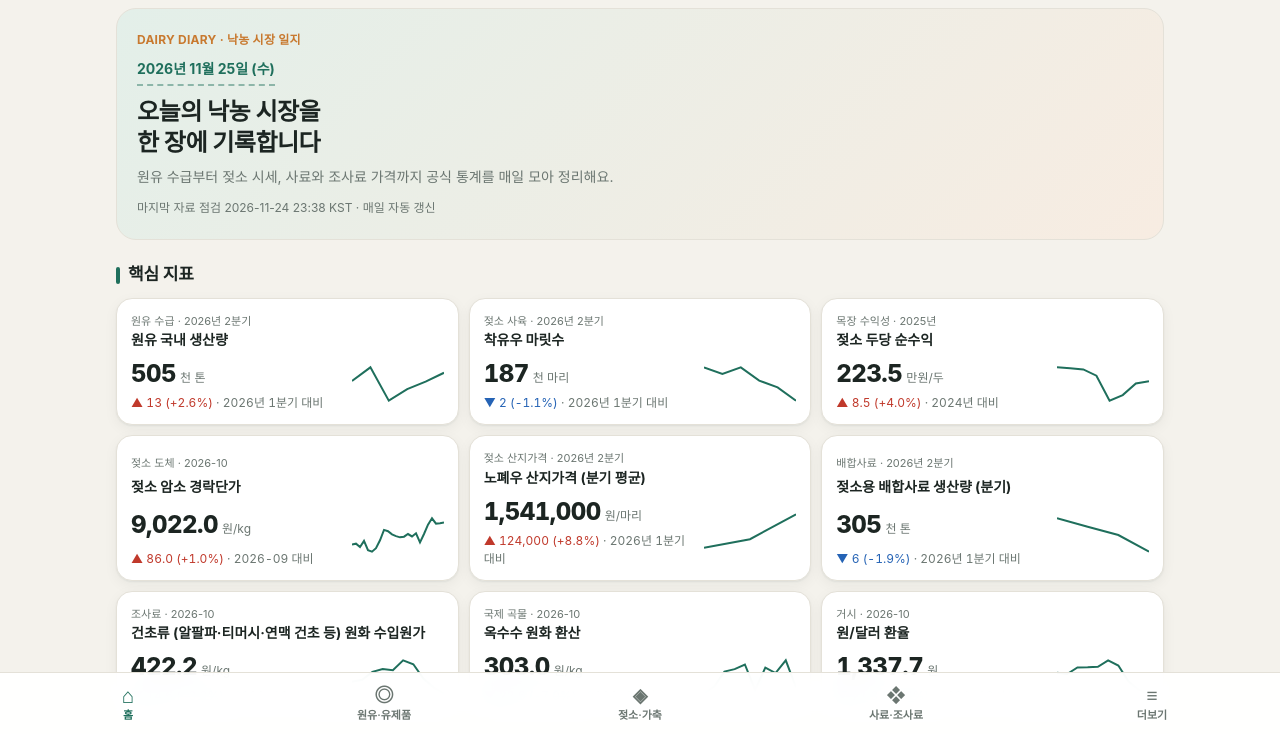
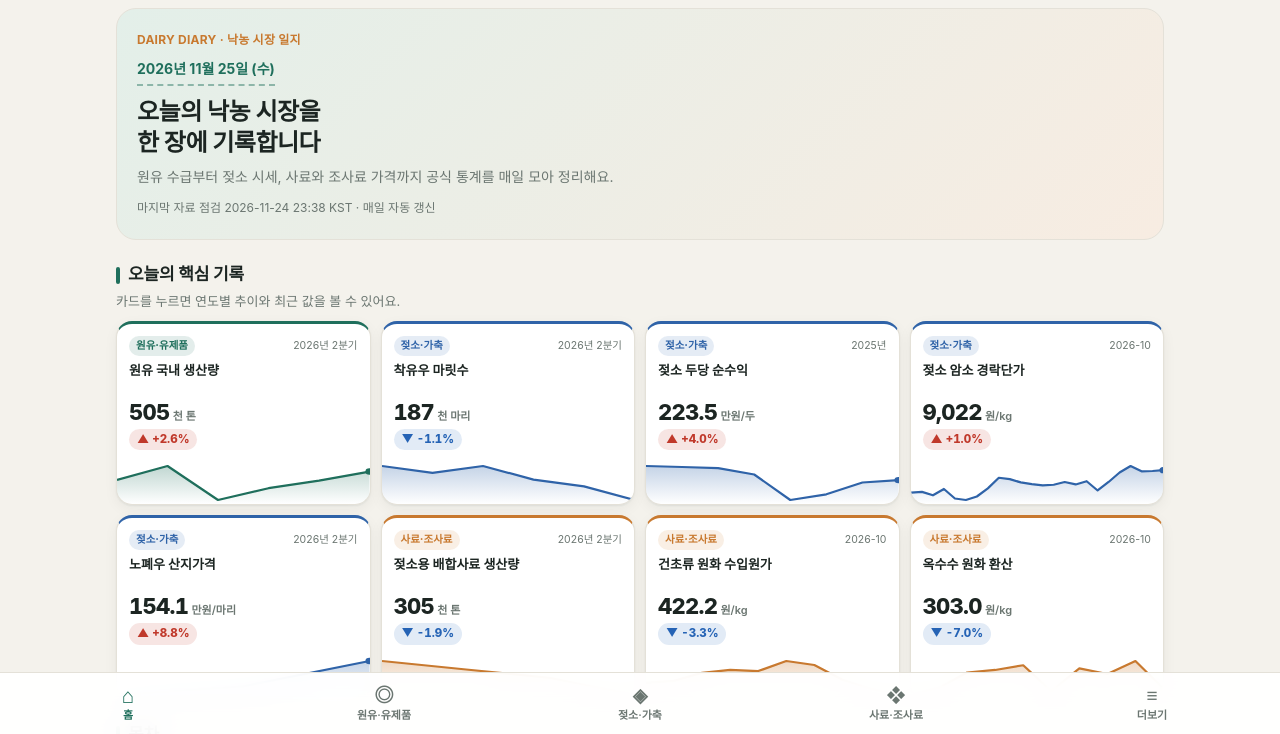
Before and after one commit to sungpyo15-ship-it/dairy-insight, a plain HTML site: page index.html in a window 1280 px wide. Shown: the part 64-798 px from the top of the page. Drawn offline with Linux system fonts and the light colour scheme.

Commit message:
홈 핵심 지표를 '오늘의 핵심 기록' 타일 디자인으로 변경
- 휴대폰 2열·넓은 화면 4열, 분야별 색 꼬리표(원유·젖소·사료)와 상단 색 띠
- 큰 숫자 + 증감 배지 + 면적형 미니 그래프
- 타일용 짧은 이름, 10만 원 이상은 만원 단위, 1,000 이상 원/kg은 정수 표시
- 홈 타일 8개로 정리(환율은 사료·조사료 탭)

Co-Authored-By: Claude Opus 5.5 <noreply@anthropic.com>
Claude-Session: https://claude.ai/code/session_013ZkpgstzE1RzZdmP9VWB3o

```diff
--- a/app.js
+++ b/app.js
@@ -283,7 +283,7 @@ const SECTIONS = {
 };
 // 홈 '핵심 지표' (있는 것만 순서대로 표시)
 const HOME_KPIS = ['krei_prod', 'krei_milking', 'kosis_profit_net', 'cow_price', 'krei_price_cull_cow', 'krei_feed_total',
-  'imp_k_121490', 'grain_krw_Maize', 'usdkrw'];
+  'imp_k_121490', 'grain_krw_Maize'];
 
 let BY_ID = {};
 
@@ -326,7 +326,7 @@ async function load() {
 
 // ---- 카드 -----------------------------------------------------------------
 const tLabel = (i, t) => (i.cycle === '분기' ? `${t.slice(0, 4)}년 ${Math.ceil(+t.slice(5, 7) / 3)}분기` : i.cycle === '연간' ? `${t}년` : t);
-const digits = (i, v) => ((['원', '원/kg'].includes(i.unit) && Math.abs(v) < 10000) || ['만원/두', '%'].includes(i.unit) || (i.unit === '마리' && Math.abs(v) < 1000 && v % 1) ? 1 : 0);
+const digits = (i, v) => ((i.unit === '원' && Math.abs(v) < 10000) || (i.unit === '원/kg' && Math.abs(v) < 1000) || ['만원/두', '%'].includes(i.unit) || (i.unit === '마리' && Math.abs(v) < 1000 && v % 1) ? 1 : 0);
 
 function change(s) {
   if (s.length < 2) return null;
@@ -359,9 +359,48 @@ function card(i, { showGroup = false } = {}) {
 }
 
 // ---- 홈 -------------------------------------------------------------------
+// 홈 '오늘의 핵심 기록' 타일: 분야 색 꼬리표 + 큰 숫자 + 증감 배지 + 면적형 미니 그래프
+const SECTION_TAG = { milk: ['원유·유제품', 'milk'], cattle: ['젖소·가축', 'cattle'], feed: ['사료·조사료', 'feed'] };
+function sectionOf(i) {
+  if (i.group === '거시') return ['환율', 'macro'];
+  const key = Object.keys(SECTIONS).find((k) => SECTIONS[k].subs.some((sb) => sb.groups.includes(i.group)));
+  return SECTION_TAG[key] || ['기타', 'macro'];
+}
+function sparkArea(s, id) {
+  const h = s.map((p) => p.v).slice(-24);
+  if (h.length < 2) return '';
+  const w = 200, ht = 44, min = Math.min(...h), max = Math.max(...h), r = max - min || 1;
+  const pts = h.map((v, k) => [k / (h.length - 1) * w, ht - 4 - ((v - min) / r) * (ht - 10)]);
+  const line = pts.map((q) => q.join(',')).join(' ');
+  const gid = 'g' + id.replace(/\W/g, '');
+  const [lx, ly] = pts[pts.length - 1];
+  return `<svg class="kpi-spark" viewBox="0 0 ${w} ${ht}" preserveAspectRatio="none" aria-hidden="true">
+    <defs><linearGradient id="${gid}" x1="0" y1="0" x2="0" y2="1"><stop offset="0" stop-color="currentColor" stop-opacity=".28"/><stop offset="1" stop-color="currentColor" stop-opacity="0"/></linearGradient></defs>
+    <polygon points="0,${ht} ${line} ${w},${ht}" fill="url(#${gid})"/>
+    <polyline points="${line}" fill="none" stroke="currentColor" stroke-width="2.2" vector-effect="non-scaling-stroke" stroke-linejoin="round"/>
+    <circle cx="${lx}" cy="${ly}" r="3.2" fill="currentColor"/></svg>`;
+}
+// 타일용 짧은 이름·단위: 괄호 설명 제거(기간은 위에 표시), 10만 원 이상 '원/…'은 만원 단위로
+const shortName = (n) => n.replace(/\s*\([^)]*\)/g, '').trim();
+function tileValue(i, v) {
+  if (/^원\//.test(i.unit) && Math.abs(v) >= 100000) return [fmt(v / 10000, 1), '만' + i.unit];
+  return [fmt(v, digits(i, v)), i.unit];
+}
+function kpiTile(i) {
+  const last = i.series[i.series.length - 1], c = change(i.series), [tag, cls] = sectionOf(i);
+  const [val, unit] = tileValue(i, last.v);
+  return `<button class="card kpi kpi-${cls}" data-id="${esc(i.id)}">
+    <span class="kpi-top"><span class="kpi-tag">${esc(tag)}</span><span class="kpi-when">${esc(tLabel(i, last.t))}</span></span>
+    <span class="kpi-name">${esc(shortName(i.name))}</span>
+    <span class="kpi-val">${val}<small>${esc(unit)}</small></span>
+    ${c ? `<span class="kpi-chg ${c.cls}">${c.arrow} ${c.pct >= 0 ? '+' : ''}${fmt(c.pct, 1)}%</span>` : '<span class="kpi-chg flat">비교 없음</span>'}
+    ${sparkArea(i.series, i.id)}
+  </button>`;
+}
+
 function renderHome() {
   const kpis = HOME_KPIS.map((id) => BY_ID[id]).filter((i) => i && i.series.length);
-  $('#homeKpis').innerHTML = kpis.map((i) => card(i, { showGroup: true })).join('') || '<p class="hint">자료를 불러오는 중입니다.</p>';
+  $('#homeKpis').innerHTML = kpis.map(kpiTile).join('') || '<p class="hint">자료를 불러오는 중입니다.</p>';
   $('#homeToc').innerHTML = Object.entries(SECTIONS).map(([key, s]) => {
     const n = INDICATORS.filter((i) => s.subs.some((sb) => sb.groups.includes(i.group)) && !i.sub && i.series.length).length;
     return `<a class="toc-card" href="#${key}">
--- a/index.html
+++ b/index.html
@@ -32,8 +32,9 @@
         <p class="stamp" id="stamp"></p>
       </div>
 
-      <h2 class="sec-title">핵심 지표</h2>
-      <div class="cards" id="homeKpis"></div>
+      <h2 class="sec-title">오늘의 핵심 기록</h2>
+      <p class="sec-desc">카드를 누르면 연도별 추이와 최근 값을 볼 수 있어요.</p>
+      <div class="kpi-grid" id="homeKpis"></div>
 
       <h2 class="sec-title">목차</h2>
       <div class="toc-grid" id="homeToc"></div>
--- a/styles.css
+++ b/styles.css
@@ -278,3 +278,36 @@ details.panel summary { cursor: pointer; font-weight: 700; font-size: 15px; }
   font-size: 14px; font-weight: 700; color: var(--brand);
   border-bottom: 2px dashed color-mix(in srgb, var(--brand) 45%, transparent);
 }
+
+/* 홈 '오늘의 핵심 기록' 타일 */
+:root { --c-milk: #1f6f5c; --c-cattle: #2f63a8; --c-feed: #c8792f; --c-macro: #6b7671; }
+@media (prefers-color-scheme: dark) { :root:not([data-theme="light"]) { --c-milk: #55bf9f; --c-cattle: #7eaaf0; --c-feed: #e0a066; --c-macro: #97a39e; } }
+:root[data-theme="dark"] { --c-milk: #55bf9f; --c-cattle: #7eaaf0; --c-feed: #e0a066; --c-macro: #97a39e; }
+.kpi-grid { display: grid; grid-template-columns: repeat(2, minmax(0, 1fr)); gap: 10px; margin-top: 10px; }
+@media (min-width: 760px) { .kpi-grid { grid-template-columns: repeat(4, minmax(0, 1fr)); } }
+.card.kpi {
+  --kc: var(--c-macro);
+  display: flex; flex-direction: column; align-items: stretch; gap: 4px;
+  padding: 12px 12px 0; overflow: hidden; position: relative;
+  border-top: 3px solid var(--kc);
+}
+.kpi-milk { --kc: var(--c-milk) !important; } .kpi-cattle { --kc: var(--c-cattle) !important; }
+.kpi-feed { --kc: var(--c-feed) !important; } .kpi-macro { --kc: var(--c-macro) !important; }
+.kpi-top { display: flex; justify-content: space-between; align-items: center; gap: 6px; }
+.kpi-tag {
+  font-size: 10.5px; font-weight: 800; color: var(--kc); white-space: nowrap;
+  background: color-mix(in srgb, var(--kc) 12%, transparent); padding: 2px 7px; border-radius: 999px;
+}
+.kpi-when { font-size: 10.5px; color: var(--muted); white-space: nowrap; overflow: hidden; text-overflow: ellipsis; }
+.kpi-name {
+  font-size: 13px; font-weight: 650; line-height: 1.3; min-height: 2.6em; margin-top: 2px;
+  display: -webkit-box; -webkit-line-clamp: 2; -webkit-box-orient: vertical; overflow: hidden;
+}
+.kpi-val { font-size: 22px; font-weight: 800; letter-spacing: -.03em; font-variant-numeric: tabular-nums; line-height: 1.15;
+  white-space: nowrap; overflow: hidden; text-overflow: ellipsis; }
+.kpi-val small { font-size: 11px; font-weight: 600; color: var(--muted); margin-left: 3px; letter-spacing: 0; }
+.kpi-chg { align-self: flex-start; font-size: 11.5px; font-weight: 800; padding: 2px 8px; border-radius: 999px; font-variant-numeric: tabular-nums; }
+.kpi-chg.up { background: color-mix(in srgb, var(--up) 13%, transparent); }
+.kpi-chg.down { background: color-mix(in srgb, var(--down) 13%, transparent); }
+.kpi-chg.flat { background: var(--bg); }
+.card.kpi .kpi-spark { display: block; width: calc(100% + 24px); height: 44px; margin: 6px -12px 0; color: var(--kc); }
--- a/sw.js
+++ b/sw.js
@@ -1,5 +1,5 @@
 // 오프라인 지원: 화면 파일·data JSON 모두 네트워크 우선(새 버전 즉시 반영), 실패 시 캐시
-const CACHE = 'di-v6';
+const CACHE = 'di-v7';
 const ASSETS = ['./', 'index.html', 'styles.css', 'app.js', 'manifest.webmanifest',
   'icons/icon-192.png', 'icons/icon-512.png', 'icons/apple-touch-icon.png', 'icons/favicon-32.png'];
 self.addEventListener('install', (e) => { self.skipWaiting(); e.waitUntil(caches.open(CACHE).then((c) => c.addAll(ASSETS))); });
```
Also changed, not shown: 1 other file.
